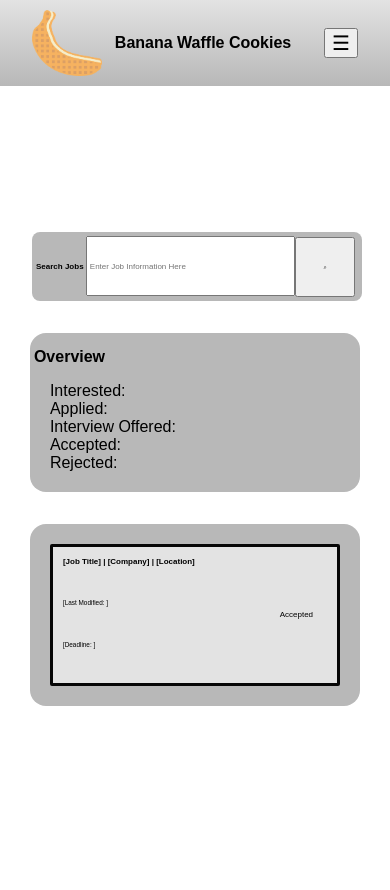
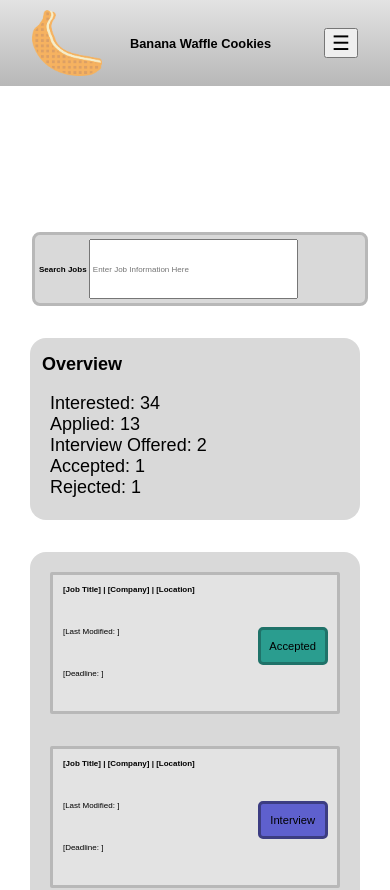
Before and after one commit to AtomicPhoenix/BananaWaffleCookies, a Vue app in the folder frontend/: page /dashboard in a window 390 px wide. Shown: the top 890 px of the page. Built offline with nearby package versions, Linux system fonts and the light colour scheme.

Commit message:
minor tweaks to header as it was kind of fugly. otherwise wrapped up design for sprint1 on the dashboard page. Page is completely responsive, on mobile devices it looks bearable too!

```diff
--- a/frontend/src/assets/css/dashboard.css
+++ b/frontend/src/assets/css/dashboard.css
@@ -3,10 +3,12 @@
 /* Search Box */
 .search-box{
     margin-bottom: 2rem;
-    background: #B8B8B8;
+    background: #D9D9D9;
     border-radius: 8px;
     width: 96%;
     padding: 1rem;
+    border-style: solid;
+    border-color:#B8B8B8;
 }
 
 .search-label{
@@ -30,23 +32,26 @@
     display: flex;
     flex-direction: row;
     width: 100%;
+    margin-bottom: 2.5rem;
 }
 /* Overview Box */
 .overview{
     width:40%;
     padding: 1rem;
-    background: #B8B8B8;
+    background: #D9D9D9;
     margin-right: 2rem;
     border-radius: 1rem;
 }
 
 .overview-title{
-    font-size: clamp(16px,1vw,32px);
+    font-size: clamp(18px,2vw,36px);
+    margin-left: 0.5rem
 }
 
 .overview-items{
-    font-size: clamp(16px,1vw,32px);
+    font-size: clamp(18px,2vw,32px);
     padding-left: 1rem;
+    font-weight: 500;
 }
 
 img {
@@ -64,7 +69,7 @@ img {
     width:55%;
     display:flex;
     flex-direction: column;
-    background: #B8B8B8;
+    background: #D9D9D9;
     border-radius: 1rem;
 }
 
@@ -76,7 +81,7 @@ img {
     margin: 1rem;
     padding: 10px;
     border-radius: 2px;
-    border-color: #060606;
+    border-color: #B8B8B8;
     border-style: solid;
     background: #E3E3E3;
 }
@@ -114,7 +119,7 @@ img {
 .bot { grid-column: 1; grid-row: 3; }
 
 .jdesc{
-    font-size: clamp(.4rem, 1.5vw , 1rem);
+    font-size: clamp(.5rem, 1.5vw , 1rem);
 }
 
 .listing-status-button{
@@ -122,9 +127,29 @@ img {
     align-items: center;
     justify-content: center;
     padding: 1rem;
-    width: fit-content;
+    width: 40%;
     margin-left: clamp(0rem, 1.5vw , 1.25rem);
-    font-size: clamp(.5rem, 1.5vw , 1.25rem);
+    font-size: clamp(.7rem, 1.5vw , 1.25rem);
+
+    /* button styling */
+
+    border-radius: 5px;
+    border-style: solid;
+}
+
+#accepted {
+    background: #2A9D8F;
+    border-color: #1f7269;
+}
+
+#interview{
+    background: #5E60CE;
+    border-color: #3c3d82;
+}
+
+#applied{
+    background: #FB8500;
+    border-color: #8f4d03;
 }
 
 @media (max-width: 700px){
@@ -154,3 +179,12 @@ img {
         display: none;
     }
 }
+
+@media (max-width: 500px){
+    .search-unicode{
+        display: none;
+    }
+    .listing-status-button{
+        margin-left: 0rem;
+    }
+}
--- a/frontend/src/assets/css/header.css
+++ b/frontend/src/assets/css/header.css
@@ -11,18 +11,20 @@ header {
 /* Header Title */
 .header h1 {
   min-width: 0;
-  text-align: center;
+  text-align: left;
   font-weight: bolder;
   color: #010101;
-  font-size: 1rem;
+  font-size: 1.5rem;
+  display: flex;
   white-space: normal;
   overflow: visible;
+  align-items: center;
+  margin-left: 1.5rem;
 }
 
 nav {
   display: flex;
   align-items: center;
-  justify-content: space-between;
   padding: 0.5rem 2rem;
   gap: 0.5rem;
 
@@ -47,14 +49,15 @@ nav {
     flex-wrap: wrap;
     gap: 30px;
     align-items: center;
-    justify-content: space-between;
+    justify-content: flex-end;
+    margin-left:auto;
 }
 
 /* Links in Navigation Bar */
 a.navlink {
   color: #000000;
   text-decoration: none;
-  font-size: 1rem;
+  font-size: 1.2rem;
   font-weight: 450;
 }
 
@@ -82,8 +85,13 @@ a.navlink {
     display: none;
   }
 
+  .header h1{
+    margin-left: 3rem;
+  }
   .hamburger {
     display: block;
+    justify-content: flex-end;
+    margin-left: auto;
   }
 
   .navlink {
@@ -111,6 +119,8 @@ a.navlink {
     justify-content: center;
     padding: 1.5rem;
     background: linear-gradient(#B8B8B8, #E3E3E3);
+    justify-content: flex-end;
+    margin-left: auto;
   }
 
   a.moblink {
@@ -122,3 +132,10 @@ a.navlink {
     padding: 10px;
   }
 }
+
+@media (max-width: 500px) {
+  .header h1{
+    font-size: .8rem;
+    margin-left: 2.5rem;
+  }
+}
--- a/frontend/src/pages/dashboard.vue
+++ b/frontend/src/pages/dashboard.vue
@@ -14,11 +14,11 @@
         <div class="overview">
             <h1 class="overview-title"> Overview </h1>
             <p class="overview-items">
-                Interested: <br>
-                Applied: <br>
-                Interview Offered: <br>
-                Accepted: <br>
-                Rejected: <br>
+                Interested: 34<br>
+                Applied: 13<br>
+                Interview Offered: 2<br>
+                Accepted: 1<br>
+                Rejected: 1<br>
             </p>
             <RouterLink to="/" class="pie-template">
             <img src="/images/pie-template.png" alt="pie">
@@ -32,7 +32,23 @@
                     <div class="left mid jdesc">[Last Modified: ] </div>
                     <div class="left bot jdesc">[Deadline: ]</div>
 
-                    <div class="listing-status-button right mid">Accepted </div>
+                    <div class="listing-status-button right mid" id="accepted">Accepted </div>
+                </div>
+
+                <div class="job-listing">
+                    <div class="left top">[Job Title]   |   [Company]   |   [Location]</div>
+                    <div class="left mid jdesc">[Last Modified: ] </div>
+                    <div class="left bot jdesc">[Deadline: ]</div>
+
+                    <div class="listing-status-button right mid" id="interview">Interview </div>
+                </div>
+
+                <div class="job-listing">
+                    <div class="left top">[Job Title]   |   [Company]   |   [Location]</div>
+                    <div class="left mid jdesc">[Last Modified: ] </div>
+                    <div class="left bot jdesc">[Deadline: ]</div>
+
+                    <div class="listing-status-button right mid" id="applied">Applied </div>
                 </div>
         </div>
       </div>
```
